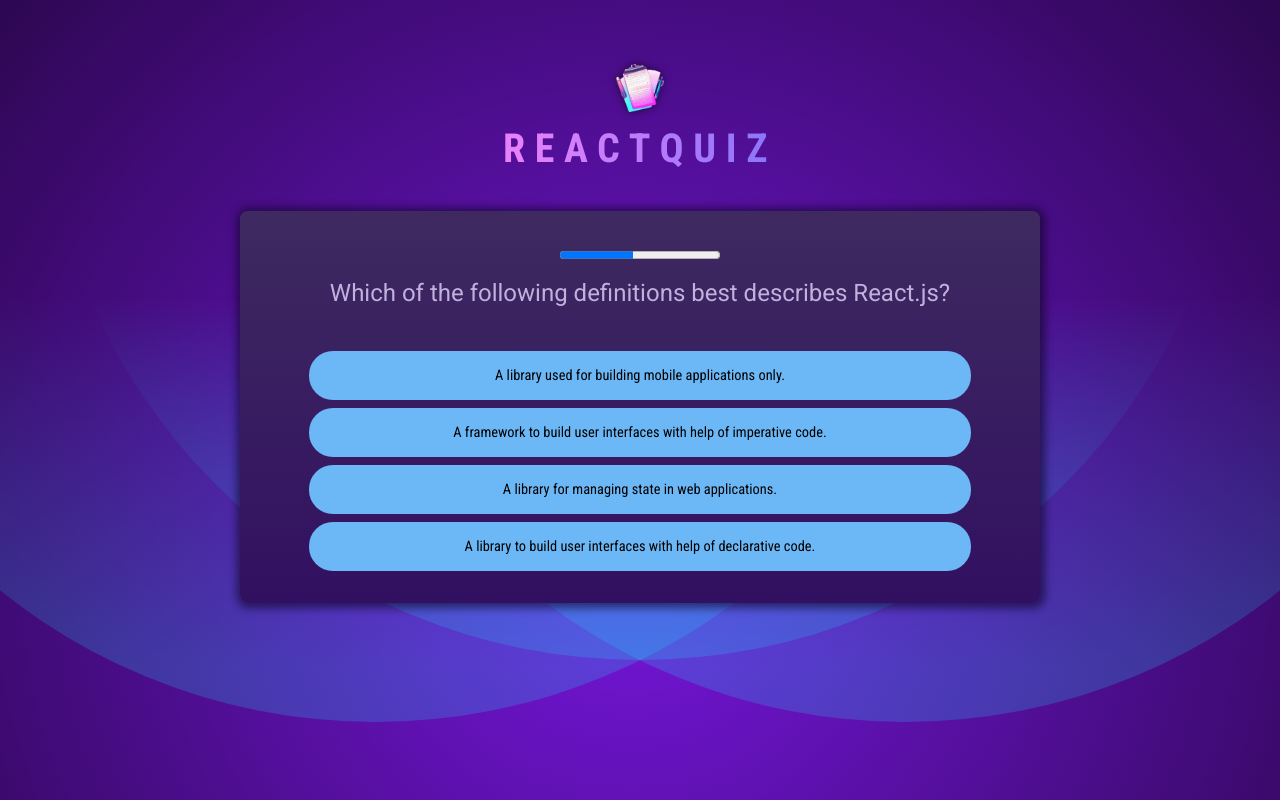
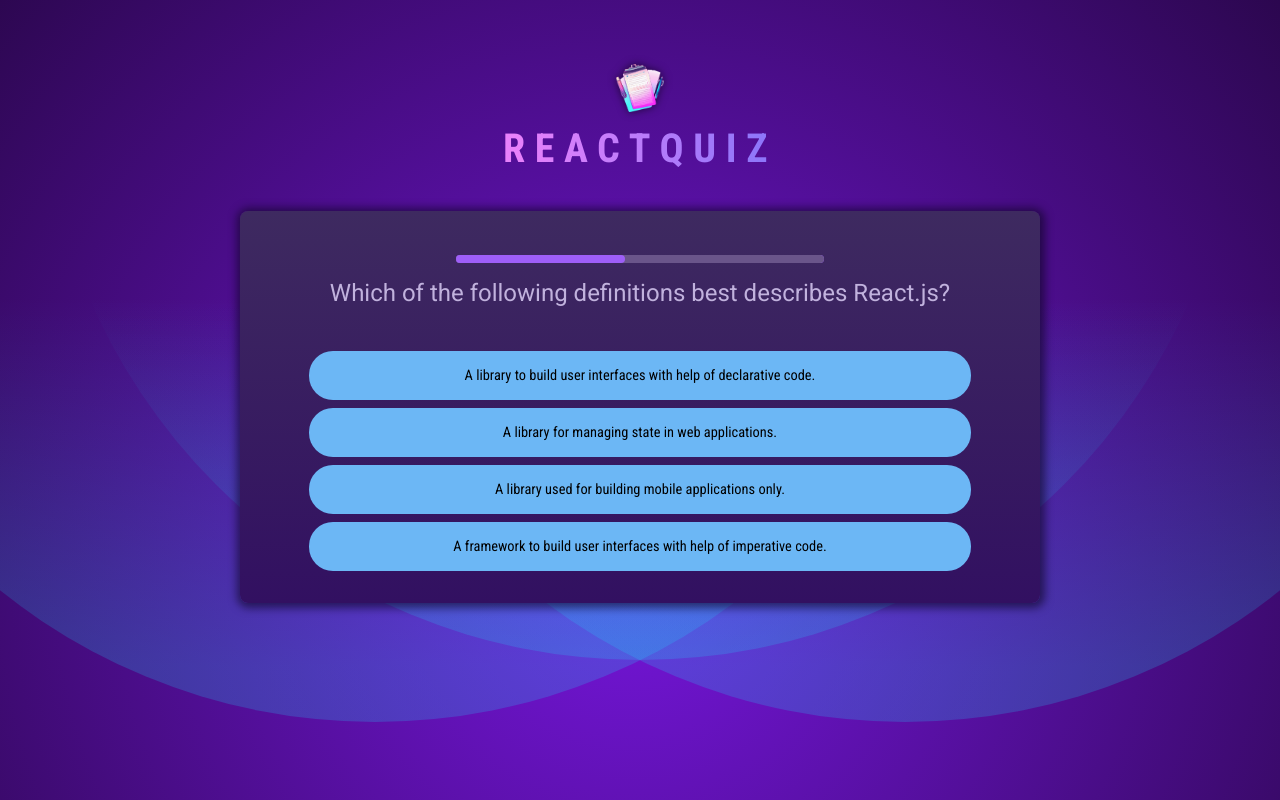
Before and after one commit to YuriSolomon/ReactQuiz, a React (Vite) app: page / in a window 1280 px wide. Built offline with nearby package versions, Linux system fonts and the light colour scheme.

Commit message:
split quiz to components

```diff
--- /dev/null
+++ b/src/components/Answers.jsx
@@ -0,0 +1,34 @@
+import { useRef } from "react";
+
+export default function Answers({ answers, selectedAnswer, answerState, onSelect }) {
+
+    const shuffeledAnswers = useRef();
+
+    if (!shuffeledAnswers.current) {
+        shuffeledAnswers.current = [...answers];
+        shuffeledAnswers.current.sort(() => Math.random() - 0.5); //Math.random() gives a value between 0 and 1, reducing 0.5 will give a 50% chance for a negative number
+    }
+
+    return (
+        <ul id="answers">
+            {shuffeledAnswers.current.map(answer => {
+                const isSelected = selectedAnswer === answer;
+                let cssClass = '';
+
+                if (answerState === 'answered' && isSelected) {
+                    cssClass = 'selected'
+                }
+
+                if ((answerState === 'correct' || answerState === 'wrong') && isSelected) {
+                    cssClass = answerState;
+                }
+
+                return (
+                    <li className="answer" key={answer}>
+                        <button className={cssClass} onClick={() => onSelect(answer)}>{answer}</button>
+                    </li>
+                )
+            })}
+        </ul>
+    )
+}
--- /dev/null
+++ b/src/components/Question.jsx
@@ -0,0 +1,27 @@
+import Answers from "./Answers";
+import QuestionTimer from "./QuestionTimer";
+
+export default function Question({
+    questionText,
+    answers,
+    onSelectAnswer,
+    selectedAnswer,
+    answerState,
+    onSkipAnswer
+}) {
+
+    return (
+        <div id="question">
+            <QuestionTimer timeout={10000} onTimeout={onSkipAnswer} />
+            <div id="question">
+                <h2>{questionText}</h2>
+                <Answers
+                    answers={answers}
+                    selectedAnswer={selectedAnswer}
+                    answerState={answerState}
+                    onSelect={onSelectAnswer}
+                />
+            </div>
+        </div>
+    )
+}
--- a/src/components/Quiz.jsx
+++ b/src/components/Quiz.jsx
@@ -3,6 +3,8 @@
 import QUESTIONS from '../questions.js';
 import quizCompleteImg from '../assets/quiz-complete.png';
 import QuestionTimer from "./QuestionTimer.jsx";
+import Answers from "./Answers.jsx";
+import Question from "./Question.jsx";
 
 export default function Quiz() {
     const [answerState, setAnswerState] = useState('');
@@ -40,36 +42,18 @@
         </div>
     }
 
-    const shuffeledAnswers = [...QUESTIONS[activeQuestionIndex].answers];
-    shuffeledAnswers.sort(() => Math.random() - 0.5); //Math.random() gives a value between 0 and 1, reducing 0.5 will give a 50% chance for a negative number
-
     // key was added to QuestionTimer. this will unmount and remount the component on key change.
     return (
         <div id="quiz">
-            <QuestionTimer key={activeQuestionIndex} timeout={10000} onTimeout={() => handleSelectAnswer(null)} />
-            <div id="question">
-                <h2>{QUESTIONS[activeQuestionIndex].text}</h2>
-                <ul id="answers">
-                    {shuffeledAnswers.map(answer => {
-                        const isSelected = userAnswers[userAnswers.length - 1] === answer;
-                        let cssClass = '';
-
-                        if (answerState === 'answered' && isSelected) {
-                            cssClass = 'selected'
-                        }
-
-                        if ((answerState === 'correct' || answerState === 'wrong') && isSelected) {
-                            cssClass = answerState;
-                        }
-
-                        return (
-                            <li className="answer" key={answer}>
-                                <button className={cssClass} onClick={() => handleSelectAnswer(answer)}>{answer}</button>
-                            </li>
-                        )
-                    })}
-                </ul>
-            </div>
+            <Question
+                key={activeQuestionIndex}
+                questionText={QUESTIONS[activeQuestionIndex].text}
+                answers={QUESTIONS[activeQuestionIndex].answers}
+                answerState={answerState}
+                selectedAnswer={userAnswers[userAnswers.length - 1]}
+                onSelectAnswer={handleSelectAnswer}
+                onSkipAnswer={handleSkipAnswer}
+            />
         </div>
     )
 }
```
